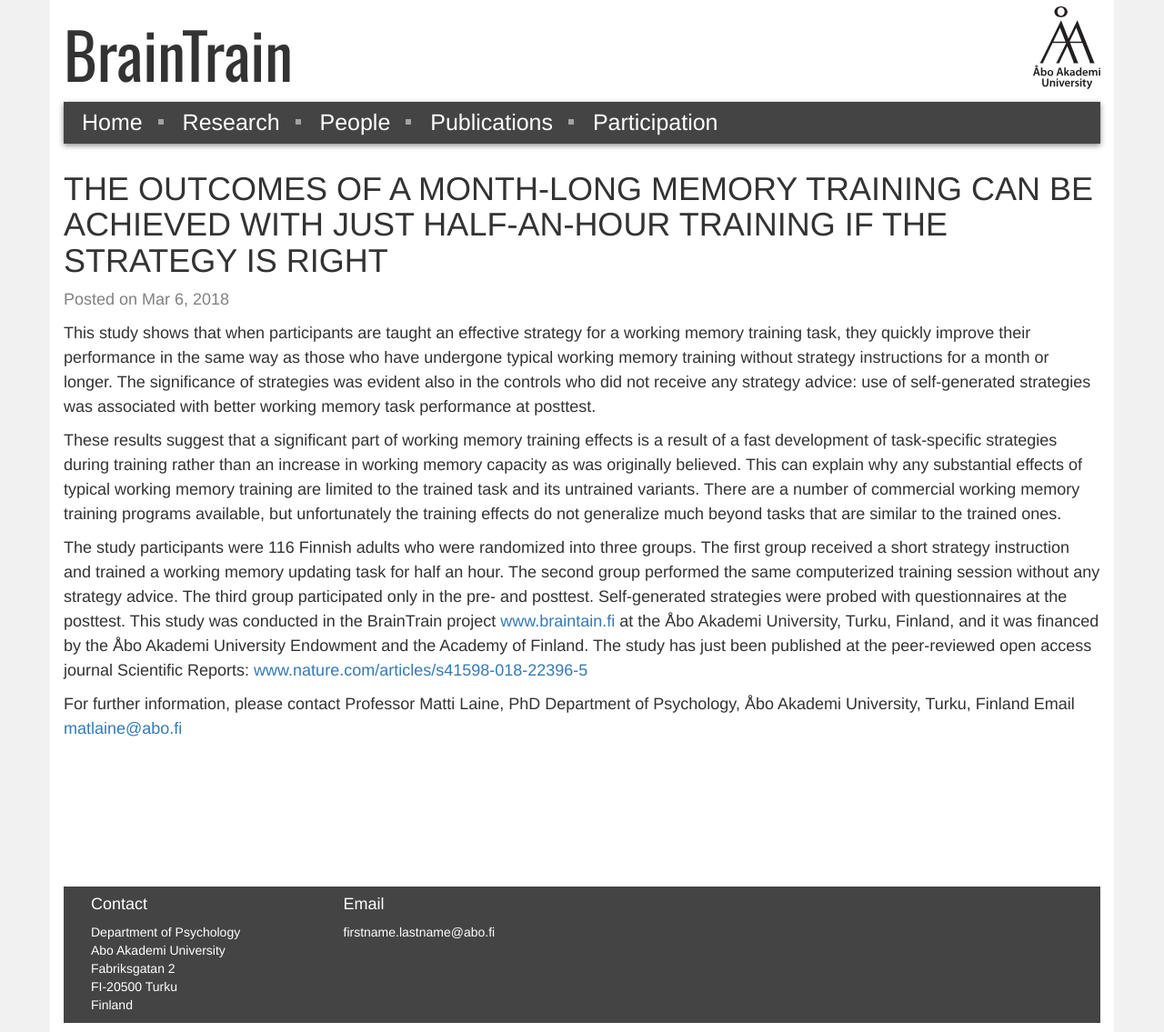
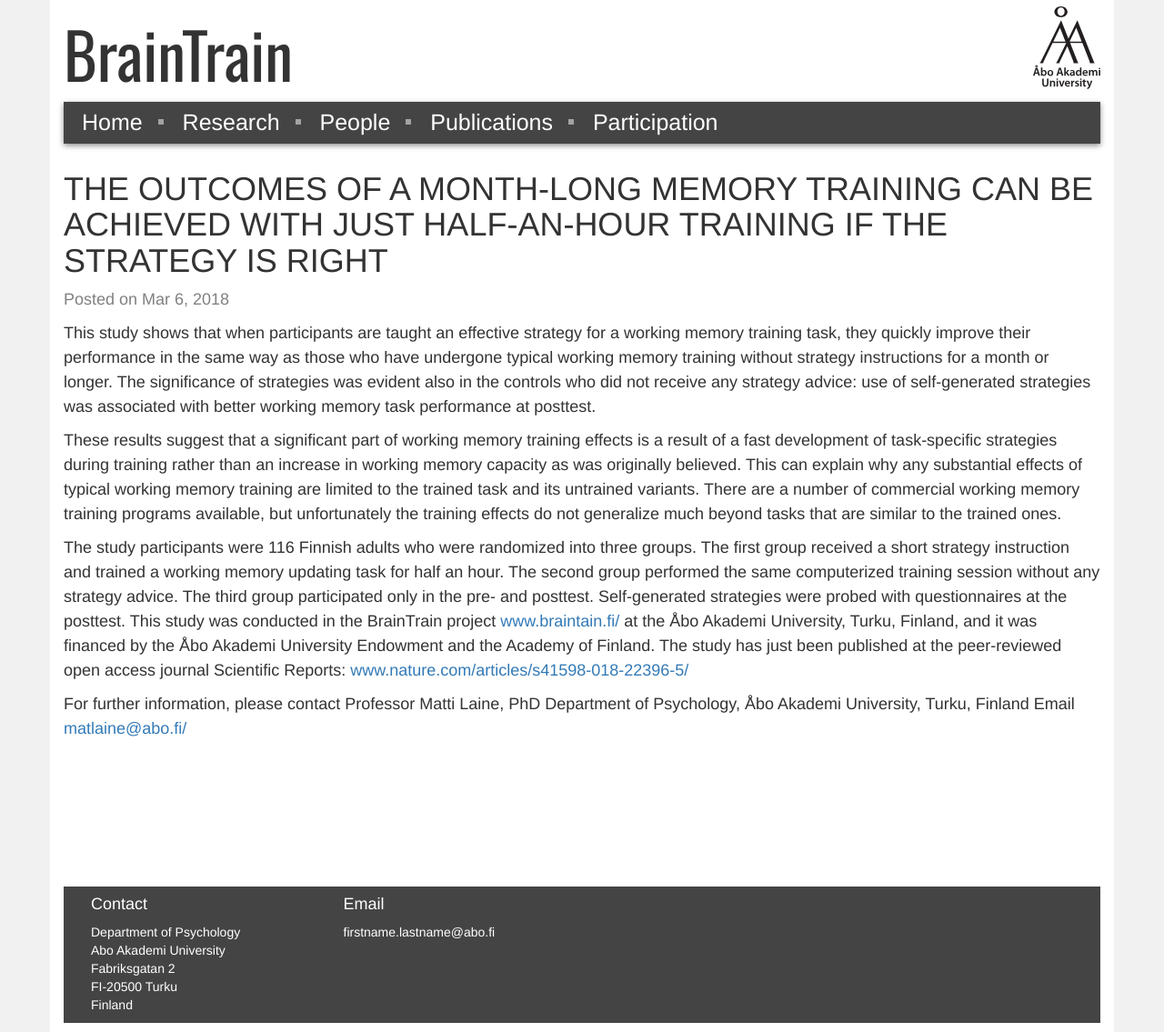
Before and after one commit to dlfell/braintrain, a Jekyll site: the page built from _posts/news/2018-03-06-THE OUTCOMES OF A MONTH-LONG MEMORY TRAINING CAN BE ACHIEVED WITH JUST HALF-AN-HOUR TRAINING IF THE STRATEGY IS RIGHT.md, in a window 1280 px wide. Shown: the whole page at 91% size. Built offline with Jekyll 4.4.1, drawn with Linux system fonts in a browser that asks for light colours; nearby versions of some CDN libraries.

```diff
--- a/_posts/news/2018-03-06-THE OUTCOMES OF A MONTH-LONG MEMORY TRAINING CAN BE ACHIEVED WITH JUST HALF-AN-HOUR TRAINING IF THE STRATEGY IS RIGHT.md
+++ b/_posts/news/2018-03-06-THE OUTCOMES OF A MONTH-LONG MEMORY TRAINING CAN BE ACHIEVED WITH JUST HALF-AN-HOUR TRAINING IF THE STRATEGY IS RIGHT.md
@@ -11,10 +11,10 @@ This study shows that when participants are taught an effective strategy for a w
 These results suggest that a significant part of working memory training effects is a result of a fast development of task-specific strategies during training rather than an increase in working memory capacity as was originally believed. This can explain why any substantial effects of typical working memory training are limited to the trained task and its untrained variants. There are a number of commercial working memory training programs available, but unfortunately the training effects do not generalize much beyond tasks that are similar to the trained ones.
 
 
-The study participants were 116 Finnish adults who were randomized into three groups. The first group received a short strategy instruction and trained a working memory updating task for half an hour. The second group performed the same computerized training session without any strategy advice. The third group participated only in the pre- and posttest. Self-generated strategies were probed with questionnaires at the posttest. This study was conducted in the BrainTrain project [www.braintain.fi](www.braintrain.fi/) at the Åbo Akademi University, Turku, Finland, and it was financed by the Åbo Akademi University Endowment and the Academy of Finland. The study has just been published at the peer-reviewed open access journal Scientific Reports: [www.nature.com/articles/s41598-018-22396-5](www.nature.com/articles/s41598-018-22396-5/)
+The study participants were 116 Finnish adults who were randomized into three groups. The first group received a short strategy instruction and trained a working memory updating task for half an hour. The second group performed the same computerized training session without any strategy advice. The third group participated only in the pre- and posttest. Self-generated strategies were probed with questionnaires at the posttest. This study was conducted in the BrainTrain project [www.braintain.fi/](www.braintrain.fi/) at the Åbo Akademi University, Turku, Finland, and it was financed by the Åbo Akademi University Endowment and the Academy of Finland. The study has just been published at the peer-reviewed open access journal Scientific Reports: [www.nature.com/articles/s41598-018-22396-5/](www.nature.com/articles/s41598-018-22396-5)
 
 
 For further information, please contact
 Professor Matti Laine, PhD
 Department of Psychology, Åbo Akademi University, Turku, Finland
-Email [matlaine@abo.fi](matlaine@abo.fi/)
+Email [matlaine@abo.fi/](matlaine@abo.fi/)
```
